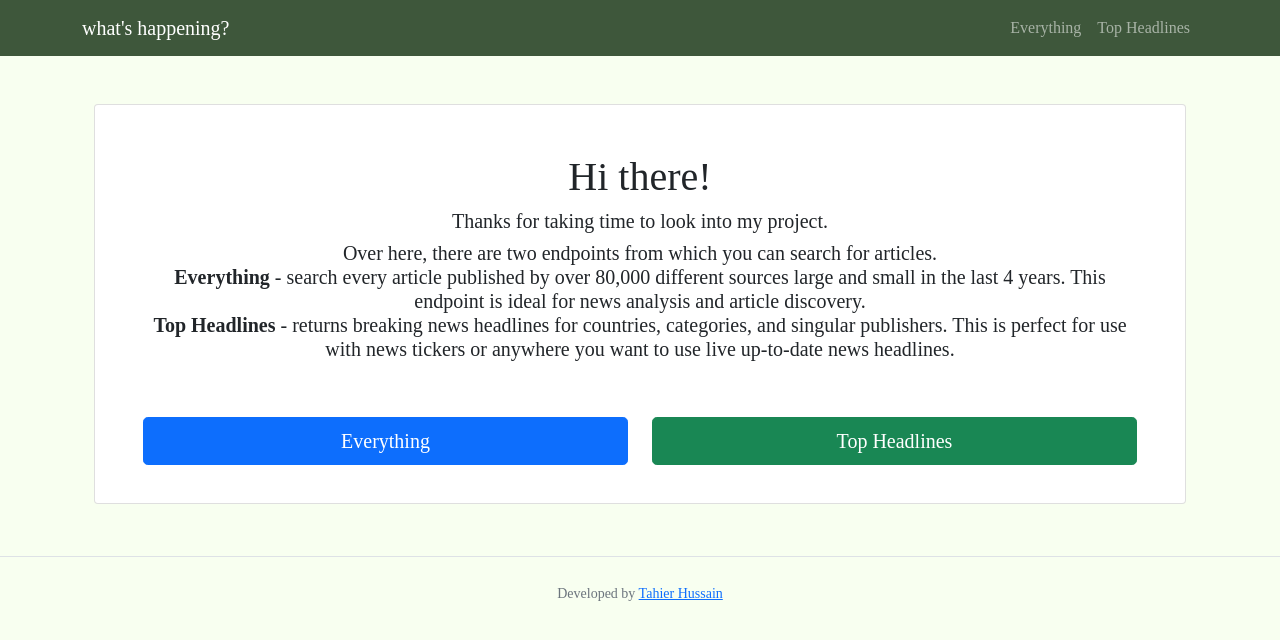
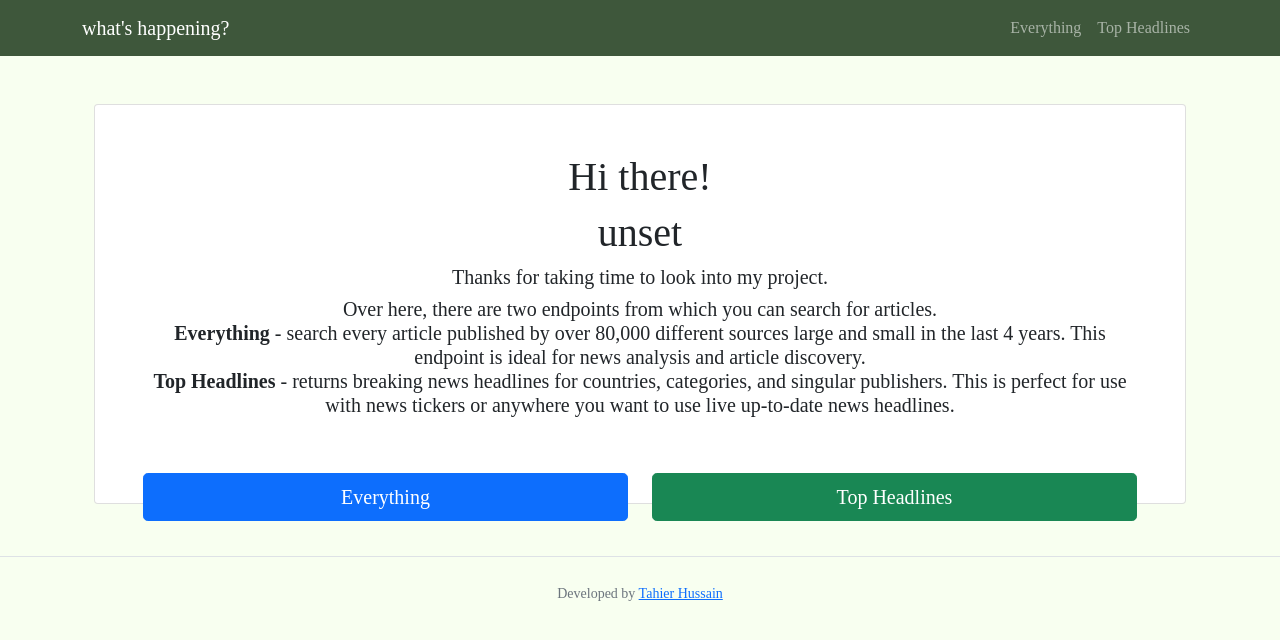
Before and after one commit to tahierhussain2205/whatshappening, a React (Create React App) app: page / in a window 1280 px wide. Shown: the top 640 px of the page. Built offline with nearby package versions, Linux system fonts and the light colour scheme; no server answers.

Commit message:
test deployment

```diff
--- a/src/pages/Home.js
+++ b/src/pages/Home.js
@@ -8,6 +8,7 @@ function HomePage() {
     <Container className="py-5 text-center">
       <Card className="p-5" style={{ height: "25rem" }}>
         <h1>Hi there!</h1>
+        <h1>{process.env.REACT_APP_API_KEY}</h1>
         <h5>Thanks for taking time to look into my project.</h5>
         <h5>
           Over here, there are two endpoints from which you can search for
```
